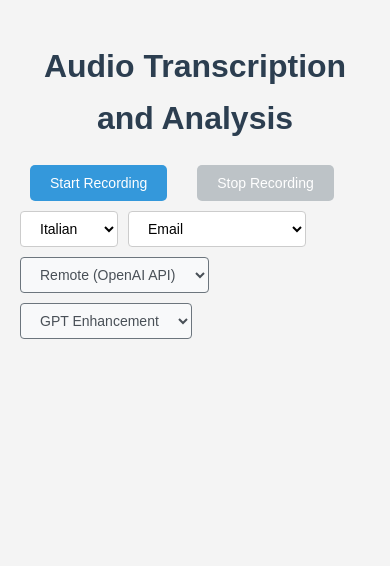
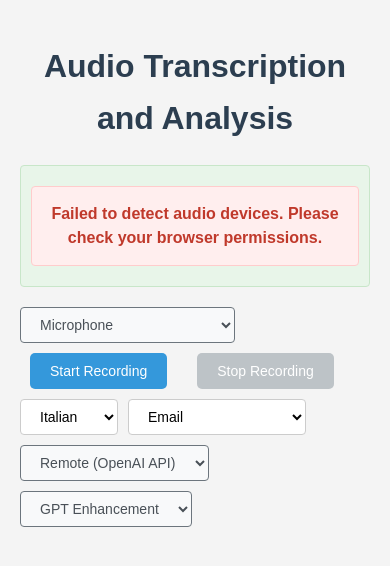
Before and after one commit to vlorenzo/stgt, a Flask app: page / in a window 390 px wide. Shown: the top 566 px of the page. Run offline with Flask 3, Linux system fonts and the light colour scheme; some libraries are stand-ins or nearby versions.

Commit message:
Enhance audio recording features and UI
- Added support for selecting audio input source (Microphone or System Audio via BlackHole) in the front-end.
- Refactored recorder.js to detect and handle audio devices, including system audio configuration.
- Enhanced error handling and JS logging for audio device detection and recording processes.

```diff
--- a/static/css/style.css
+++ b/static/css/style.css
@@ -62,9 +62,33 @@
 
 #recordingStatus {
     text-align: center;
-    margin-bottom: 20px;
+    margin: 15px 0;
+    padding: 10px;
+    border-radius: 4px;
     font-weight: bold;
-    color: #e74c3c;
+    transition: all 0.3s ease;
+}
+
+#recordingStatus:not(:empty) {
+    background-color: #e8f5e9;
+    border: 1px solid #c8e6c9;
+}
+
+#recordingStatus.error-message {
+    background-color: #ffebee;
+    border: 1px solid #ffcdd2;
+}
+
+@keyframes recording-pulse {
+    0% { opacity: 1; }
+    50% { opacity: 0.5; }
+    100% { opacity: 1; }
+}
+
+#recordingStatus:contains("Recording") {
+    animation: recording-pulse 2s infinite;
+    background-color: #ffebee;
+    color: #c62828;
 }
 
 .error-message {
@@ -140,3 +164,18 @@
 #previousResults .result-item {
     border-left: 5px solid #95a5a6;
 }
+
+#audioSourceSelect {
+    background-color: #f8f9fa;
+    border: 1px solid #6c757d;
+    color: #495057;
+    padding: 8px 15px;
+    border-radius: 4px;
+    cursor: pointer;
+    margin-right: 10px;
+}
+
+#audioSourceSelect option:disabled {
+    color: #999;
+    font-style: italic;
+}
--- a/static/js/recorder.js
+++ b/static/js/recorder.js
@@ -8,38 +8,274 @@
 const outputTypeSelect = document.getElementById('outputTypeSelect');
 const modelSelect = document.getElementById('modelSelect');
 const enhancementModelSelect = document.getElementById('enhancementModelSelect');
+const audioSourceSelect = document.getElementById('audioSourceSelect');
 
-startButton.onclick = function() {
+let audioDevices = [];
+
+// Function to detect and populate available audio devices
+async function detectAudioDevices() {
+    try {
+        console.log('Starting audio device detection...');
+        const devices = await navigator.mediaDevices.enumerateDevices();
+
+        // Get both input and output devices
+        const allAudioDevices = devices.filter(device =>
+            device.kind === 'audioinput' || device.kind === 'audiooutput'
+        );
+
+        console.log('All audio devices:', allAudioDevices.map(device => ({
+            label: device.label,
+            deviceId: device.deviceId,
+            kind: device.kind
+        })));
+
+        // Store only input devices for other functionalities
+        audioDevices = devices.filter(device => device.kind === 'audioinput');
+
+        // First try to find Aggregate Device, then fallback to other options
+        const systemAudioDevice = allAudioDevices.find(device =>
+            device.label.toLowerCase().includes('aggregate device')
+        ) || allAudioDevices.find(device =>
+            device.label.toLowerCase().includes('blackhole') ||
+            device.label.toLowerCase().includes('black hole') ||
+            device.label.toLowerCase().includes('multi-output device')
+        );
+
+        if (systemAudioDevice) {
+            console.log('System audio device found:', {
+                label: systemAudioDevice.label,
+                deviceId: systemAudioDevice.deviceId,
+                kind: systemAudioDevice.kind
+            });
+
+            // If it's an output device, find corresponding input
+            if (systemAudioDevice.kind === 'audiooutput') {
+                console.log('Found output device, searching for corresponding input...');
+                const inputDevice = audioDevices.find(device =>
+                    device.label.includes('Aggregate Device') ||
+                    device.label.includes('BlackHole') ||
+                    device.label.includes('Black Hole') ||
+                    device.label.includes('Multi-Output')
+                );
+
+                if (inputDevice) {
+                    console.log('Found corresponding input device:', {
+                        label: inputDevice.label,
+                        deviceId: inputDevice.deviceId,
+                        kind: inputDevice.kind
+                    });
+                } else {
+                    console.warn('No corresponding input device found');
+                }
+            }
+        } else {
+            console.log('No system audio device found among available devices');
+            const systemOption = audioSourceSelect.querySelector('option[value="system"]');
+            systemOption.disabled = true;
+            systemOption.text = 'System Audio (No compatible device detected)';
+        }
+
+        return audioDevices;
+    } catch (err) {
+        console.error('Error in detectAudioDevices:', err);
+        handleError('Failed to detect audio devices. Please check your browser permissions.');
+        return [];
+    }
+}
+
+// Initialize device detection
+detectAudioDevices().catch(err => console.error('Initial device detection failed:', err));
+
+startButton.onclick = async function() {
+    console.log('Start button clicked');
     startButton.disabled = true;
     stopButton.disabled = false;
-    recordingStatus.textContent = "Requesting microphone access...";
+    recordingStatus.textContent = "Requesting audio access...";
 
     if (!navigator.mediaDevices || !navigator.mediaDevices.getUserMedia) {
+        console.error('getUserMedia not supported');
         handleError("Your browser doesn't support audio recording. Please try a modern browser like Chrome or Firefox.");
         return;
     }
 
-    navigator.mediaDevices.getUserMedia({ audio: true })
-        .then(function(stream) {
-            recordingStatus.textContent = "Recording...";
-            recorder = RecordRTC(stream, {
-                type: 'audio',
-                mimeType: 'audio/webm',
-                sampleRate: 44100,
-                desiredSampRate: 16000,
-                recorderType: RecordRTC.StereoAudioRecorder,
-                numberOfAudioChannels: 1
+    const selectedSource = audioSourceSelect.value;
+    console.log('Selected audio source:', selectedSource);
+    let constraints = { audio: true };
+
+    if (selectedSource === 'system') {
+        console.log('Attempting to use system audio');
+        const devices = await navigator.mediaDevices.enumerateDevices();
+        const allAudioDevices = devices.filter(device =>
+            device.kind === 'audioinput' || device.kind === 'audiooutput'
+        );
+
+        // First try to find the output device, prioritizing Aggregate Device
+        const outputDevice = allAudioDevices.find(device =>
+            device.kind === 'audiooutput' && device.label.toLowerCase().includes('aggregate device')
+        ) || allAudioDevices.find(device =>
+            device.kind === 'audiooutput' && (
+                device.label.toLowerCase().includes('blackhole') ||
+                device.label.toLowerCase().includes('black hole') ||
+                device.label.toLowerCase().includes('multi-output device')
+            )
+        );
+
+        // Then find the corresponding input device
+        const inputDevice = devices.filter(device => device.kind === 'audioinput').find(device =>
+            device.label.toLowerCase().includes('aggregate device')
+        ) || devices.filter(device => device.kind === 'audioinput').find(device =>
+            device.label.toLowerCase().includes('blackhole') ||
+            device.label.toLowerCase().includes('black hole') ||
+            device.label.toLowerCase().includes('multi-output')
+        );
+
+        if (outputDevice) {
+            console.log('🎧 Selected OUTPUT device for system audio:', {
+                label: outputDevice.label,
+                deviceId: outputDevice.deviceId,
+                kind: outputDevice.kind
             });
+        } else {
+            console.warn('⚠️ No specific output device found for system audio');
+        }
 
-            recorder.startRecording();
-        })
-        .catch(function(err) {
-            handleError("Error accessing the microphone: " + err.message);
+        if (inputDevice) {
+            console.log('🎤 Selected INPUT device for recording:', {
+                label: inputDevice.label,
+                deviceId: inputDevice.deviceId,
+                kind: inputDevice.kind
+            });
+        } else {
+            console.error('❌ No suitable input device found for system audio');
+            handleError("No suitable input device found for system audio. Please check your audio device configuration.");
+            return;
+        }
+
+        constraints = {
+            audio: {
+                deviceId: { exact: inputDevice.deviceId },
+                autoGainControl: false,
+                echoCancellation: false,
+                noiseSuppression: false,
+                channelCount: 32,
+                sampleRate: 44100
+            }
+        };
+        console.log('🎛️ Audio configuration:', {
+            deviceLabel: inputDevice.label,
+            constraints: JSON.stringify(constraints, null, 2)
         });
+    }
+
+    try {
+        console.log(`🎙️ Requesting audio stream for: ${selectedSource === 'system' ? 'System Audio' : 'Microphone'}`);
+        const stream = await navigator.mediaDevices.getUserMedia(constraints);
+        console.log('✅ Audio stream obtained successfully');
+
+        const tracks = stream.getAudioTracks();
+        const trackSettings = tracks.map(track => track.getSettings());
+        console.log('📊 Active audio tracks:', tracks.map(track => ({
+            label: track.label,
+            enabled: track.enabled,
+            muted: track.muted,
+            readyState: track.readyState,
+            settings: track.getSettings()
+        })));
+        console.log('🎚️ Track Settings Details:', trackSettings);
+
+        recordingStatus.textContent = `Recording from ${selectedSource === 'system' ?
+            'System Audio (' + (tracks[0]?.label || 'Unknown Device') + ')' :
+            'Microphone'}...`;
+
+        // Configure RecordRTC with optimized settings
+        const recorderConfig = {
+            type: 'audio',
+            mimeType: 'audio/webm',
+            numberOfAudioChannels: 32,
+            sampleRate: 44100,
+            desiredSampRate: 44100,
+            recorderType: RecordRTC.MediaStreamRecorder,
+            bufferSize: 16384,
+            timeSlice: 1000,
+            disableLogs: false,
+            checkForInactiveTracks: true,
+            onStateChanged: (state) => {
+                console.log('🎙️ Recorder state changed:', state);
+            },
+            ondataavailable: (blob) => {
+                const audioContext = new AudioContext();
+                console.log('🔊 Audio Context State:', audioContext.state);
+                console.log('🔊 Audio Context Sample Rate:', audioContext.sampleRate);
+
+                console.log('📼 Audio data received:', {
+                    source: selectedSource === 'system' ?
+                        'System Audio (' + (tracks[0]?.label || 'Unknown Device') + ')' :
+                        'Microphone',
+                    blobType: blob.type,
+                    blobSize: blob.size,
+                    timestamp: new Date().toISOString(),
+                    channels: trackSettings.map(s => s.channelCount).join(', '),
+                    trackSettings: trackSettings
+                });
+            }
+        };
+
+        // Log detailed audio settings before starting recording
+        const audioTracks = stream.getAudioTracks();
+        const trackCapabilities = audioTracks.map(track => ({
+            label: track.label,
+            capabilities: track.getCapabilities(),
+            settings: track.getSettings(),
+            constraints: track.getConstraints()
+        }));
+
+        console.log('🎛️ Detailed Audio Track Information:', trackCapabilities);
+
+        console.log('⚙️ Initializing recorder with config:', {
+            source: selectedSource === 'system' ?
+                'System Audio (' + (tracks[0]?.label || 'Unknown Device') + ')' :
+                'Microphone',
+            config: {
+                ...recorderConfig,
+                trackSettings: trackSettings,
+                trackCapabilities: trackCapabilities
+            }
+        });
+
+        recorder = RecordRTC(stream, recorderConfig);
+
+        // Add audio processing to analyze channels
+        const audioContext = new AudioContext();
+        const source = audioContext.createMediaStreamSource(stream);
+        const analyzer = audioContext.createAnalyser();
+        source.connect(analyzer);
+
+        // Log channel information
+        console.log('📊 Audio Channel Configuration:', {
+            contextChannels: audioContext.destination.channelCount,
+            maxChannels: audioContext.destination.maxChannelCount,
+            sourceChannels: source.channelCount,
+            analyzerChannels: analyzer.channelCount
+        });
+
+        console.log('▶️ Starting recording');
+        recorder.startRecording();
+    } catch (err) {
+        console.error('❌ Error accessing audio:', {
+            source: selectedSource === 'system' ? 'System Audio' : 'Microphone',
+            error: err,
+            name: err.name,
+            message: err.message,
+            constraint: err.constraint
+        });
+        handleError(`Error accessing the ${selectedSource}: ${err.message}`);
+    }
 };
 
 stopButton.onclick = function() {
+    console.log('Stop button clicked');
     if (!recorder) {
+        console.error('No active recorder found');
         handleError("No active recording found.");
         return;
     }
@@ -49,13 +285,43 @@
     recordingStatus.textContent = "Processing...";
 
     recorder.stopRecording(function() {
+        console.log('Recording stopped, getting blob');
         let blob = recorder.getBlob();
+        console.log('Blob created:', {
+            type: blob.type,
+            size: blob.size
+        });
         sendAudioToServer(blob);
     });
 };
 
+// Add event listener for audio source changes
+audioSourceSelect.addEventListener('change', function() {
+    const selectedSource = this.value;
+    console.log('Audio source changed to:', selectedSource);
+
+    if (selectedSource === 'system') {
+        const blackholeDevice = audioDevices.find(device =>
+            device.label.toLowerCase().includes('blackhole') ||
+            device.label.toLowerCase().includes('black hole') ||
+            device.label.toLowerCase().includes('multi-output device')
+        );
+
+        if (!blackholeDevice) {
+            console.warn('BlackHole device not found after source change');
+            handleError("BlackHole audio device not detected. Please make sure it's properly installed and configured.");
+            this.value = 'microphone';
+        } else {
+            console.log('BlackHole device available:', {
+                label: blackholeDevice.label,
+                deviceId: blackholeDevice.deviceId
+            });
+        }
+    }
+});
+
 function handleError(message) {
-    console.error(message);
+    console.error('Error occurred:', message);
     const formattedMessage = message.replace(/\n/g, '<br>');
     recordingStatus.innerHTML = `<div class="error-message">${formattedMessage}</div>`;
     startButton.disabled = false;
@@ -63,6 +329,7 @@
 }
 
 function sendAudioToServer(blob) {
+    console.log('Preparing to send audio to server');
     let formData = new FormData();
     formData.append('audio', blob, 'recording.webm');
 
@@ -82,6 +349,13 @@
     const useLocalEnhancement = enhancementModelSelect.value === 'local';
     formData.append('use_local_enhancement', useLocalEnhancement);
 
+    console.log('Sending audio with parameters:', {
+        language,
+        outputType,
+        useLocalModel,
+        useLocalEnhancement
+    });
+
     recordingStatus.textContent = `Processing with ${useLocalModel ? 'local' : 'remote'} Whisper model and ${useLocalEnhancement ? 'local Llama' : 'GPT'} enhancement...`;
 
     fetch('/transcribe', {
@@ -90,7 +364,9 @@
     })
     .then(response => response.json())
     .then(data => {
+        console.log('Server response received:', data);
         if (data.error) {
+            console.error('Server returned error:', data.error);
             handleError(data.error);
             return;
         }
@@ -115,12 +391,13 @@
             </div>
         `;
         recordingStatus.textContent = "";
+        console.log('Results displayed successfully');
 
         // Scroll to top of the page
         window.scrollTo(0, 0);
     })
     .catch(error => {
-        console.error('Error:', error);
+        console.error('Network or server error:', error);
         handleError("An error occurred while processing the audio. Please try again.");
     });
 }
--- a/templates/index.html
+++ b/templates/index.html
@@ -12,6 +12,10 @@
     <h1>Audio Transcription and Analysis</h1>
     <div id="recordingStatus"></div>
     <div class="controls">
+        <select id="audioSourceSelect" title="Choose between microphone or system audio input">
+            <option value="microphone">Microphone</option>
+            <option value="system">System Audio (BlackHole)</option>
+        </select>
         <button id="startRecording">Start Recording</button>
         <button id="stopRecording" disabled>Stop Recording</button>
         <select id="languageSelect">
```
Also changed, not shown: README.md.
